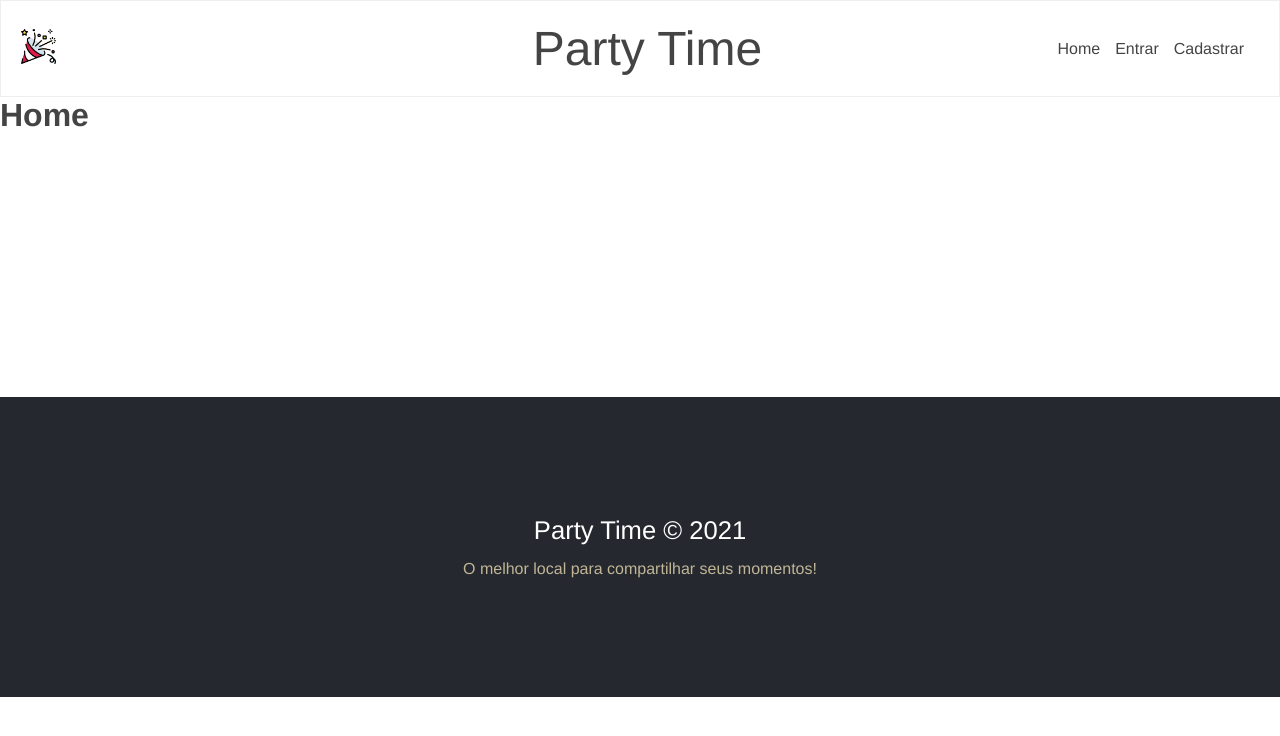
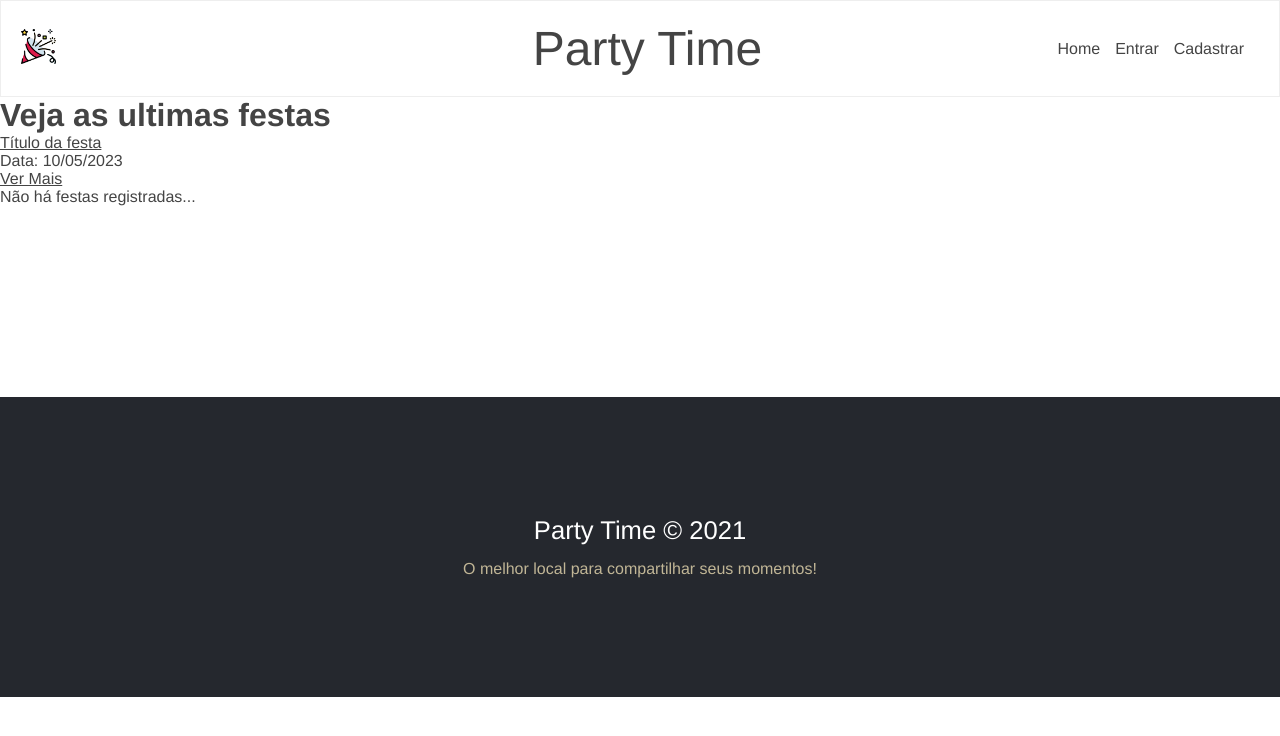
Before and after one commit to vtrolinux/projeto-Festas, a Vue app in the folder frontend/: page / in a window 1280 px wide. Shown: the top 736 px of the page. Built offline with nearby package versions, Linux system fonts and the light colour scheme.

Commit message:
moldura da HOME

```diff
--- a/frontend/src/views/Home.vue
+++ b/frontend/src/views/Home.vue
@@ -1,9 +1,28 @@
 <template>
   <div class="home">
-    <h1> Home </h1>
+    <h1> Veja as ultimas festas</h1>
+    <div class="parties-container">
+      <div class="party-container">
+        <div class="party-img"></div>
+        <router-link to="/linkfesta" class='party-title'>Título da festa</router-link>
+        <p class='party-date'>Data: 10/05/2023</p>
+        <router-link to= '/linkfesta' class='party-details-btn'>Ver Mais</router-link>
+      </div>
+    </div>
+    <p v-if='parties.length === 0 '>Não há festas registradas...</p>
   </div>
 </template>
 
 <script>
+export default {
+    data(){
+    return {
+      parties: []
+    }
+  }
+}
+</script>
 
-</script>
+<style scoped>
+
+</style>
```
